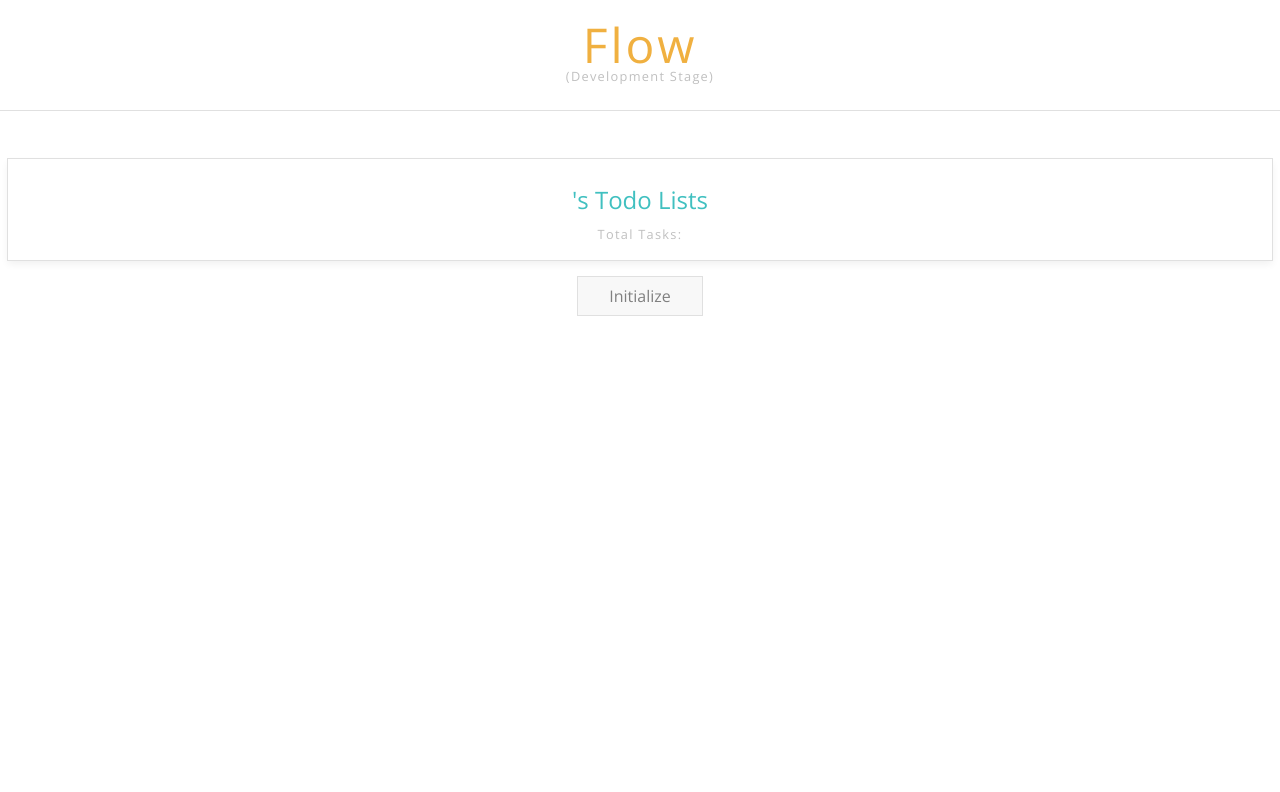
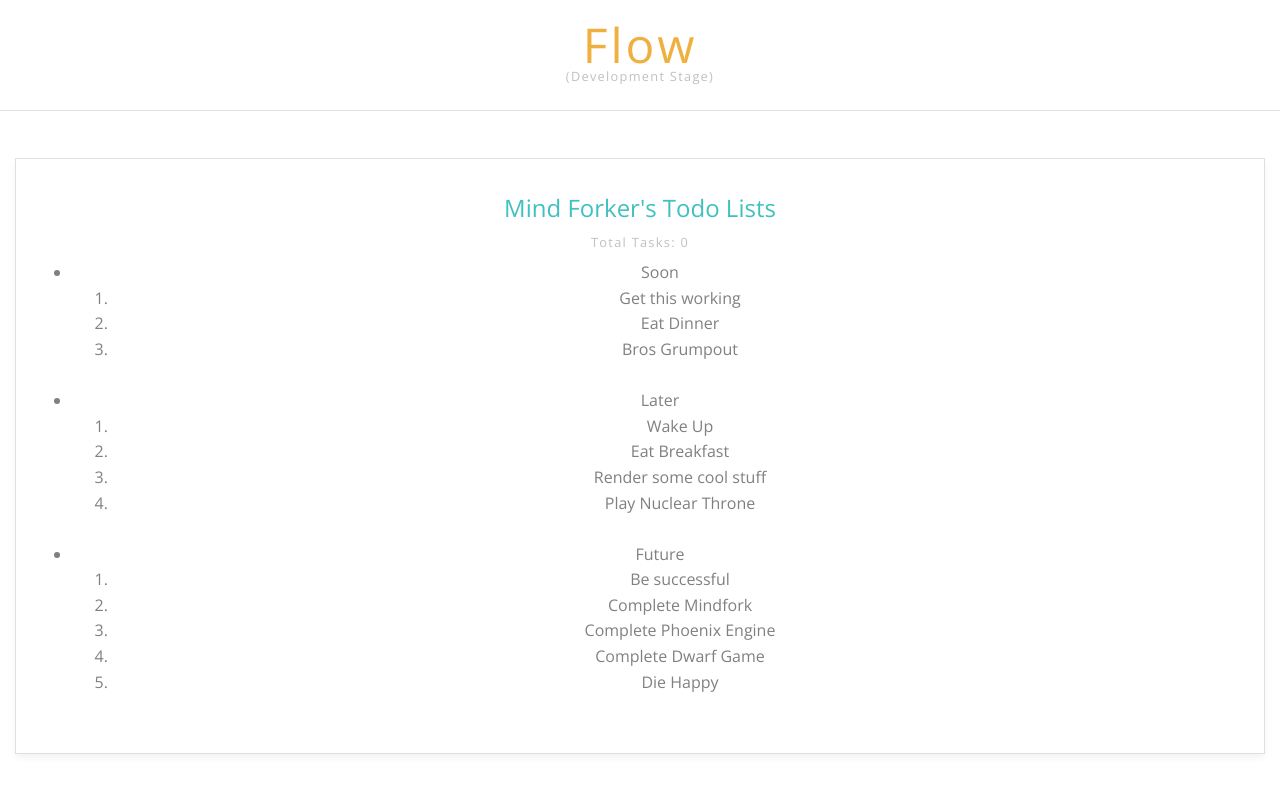
Before and after one commit to synapse-garden/flow, a React app: page / in a window 1280 px wide. Shown: the top 792 px of the page. Built offline with nearby package versions, Linux system fonts and the light colour scheme.

Commit message:
Make nested objects from initial state render

```diff
--- a/public/css/tagStyles.css
+++ b/public/css/tagStyles.css
@@ -9,8 +9,8 @@
 }
 
 .popout{
-    margin: 0.5em;
-    padding: 0.5em;
+    margin: 1em;
+    padding: 1em;
     outline: 1px solid #e0e0e0;
     box-shadow: 0px 0.25em 0.5em #f0f0f0;
 }
--- a/src/components/InitApp.js
+++ b/src/components/InitApp.js
@@ -1,14 +1,15 @@
 import React from 'react'
 import { connect } from 'react-redux'
 
-import { initLists } from '../actions/main'
+import { countTasks } from '../actions/main'
 
 const InitApp = ({
-    onClickFn
+    onClickFn,
+    wholeState
 }) => (<div>
 
     <a href="#"
-       onClick={() => onClickFn()}
+       onClick={() => onClickFn(wholeState.lists)}
        className="button">
 
             Initialize
@@ -18,17 +19,18 @@ const InitApp = ({
 
 const mapStateToProps = (state/*, props*/) => {
   return {
+    wholeState: state
   }
 }
 
 const mapDispatchToProps = (dispatch) => {
   return {
-    onClickFn: () => {
-      dispatch(initLists())
+    onClickFn: (input) => {
+      dispatch(countTasks(input))
     }
   }
 }
 
-const ConnectedInitApp = connect(null, mapDispatchToProps)(InitApp)
+const ConnectedInitApp = connect(mapStateToProps, mapDispatchToProps)(InitApp)
 
 export default ConnectedInitApp
--- a/src/containers/App.jsx
+++ b/src/containers/App.jsx
@@ -9,7 +9,7 @@ const App = () => (<div>
     <TodoLists
         title = "Todo Lists"
     />
-    <InitApp />
+    {/*<InitApp />*/}
 
 </div>)
 
--- a/src/containers/TodoLists.js
+++ b/src/containers/TodoLists.js
@@ -14,20 +14,29 @@ const TodoLists = ({
 
             <h2>{user}'s {title}</h2>
             <h4>Total Tasks: {count}</h4>
-            {/*<ul>{lists.map( list =>
-                <li key={list.id}>{list.title}</li>
-            )}</ul>*/}
+            <ul>{lists.map( list =>
+                <li key={list.id}
+                    className="header">
+                    {list.title}
+
+                    <ol>{list.tasks.map( task =>
+                        <li key={task.id}>
+                            {task.title}
+                        </li>
+                    )}</ol><br />
+                </li>
+            )}</ul>
 
         </div> )
 //
 
 const mapStateToProps = (state, props) => {
     return {
-        lists: state.lists,
+        lists: state.lists.lists,
         //lists: [{title: "grump", id: 0}, {title: "grumpadump", id: 1}],
         title: props.title,
-        count: state.totalTaskCount,
-        user: state.user
+        count: state.lists.totalTaskCount,
+        user: state.app.user
     }
 }
 
--- a/src/reducers/lists.js
+++ b/src/reducers/lists.js
@@ -6,9 +6,10 @@ const lists = (state = initialState, action) => {
     console.log('Lists Reducer > State: ', state)
     // Switch logic chooses what to execute based on the action type
     switch (action.type){
-        case 'INIT_LISTS':
+        case 'COUNT_TASKS':
             return{
-                state
+                ...state,
+                totalTaskCount: action.num
             }
         // In case nothing happens, just return the input (no action)
         default: return state
```
Also changed, not shown: src/action-creators/main.js (+5 -2 lines).
